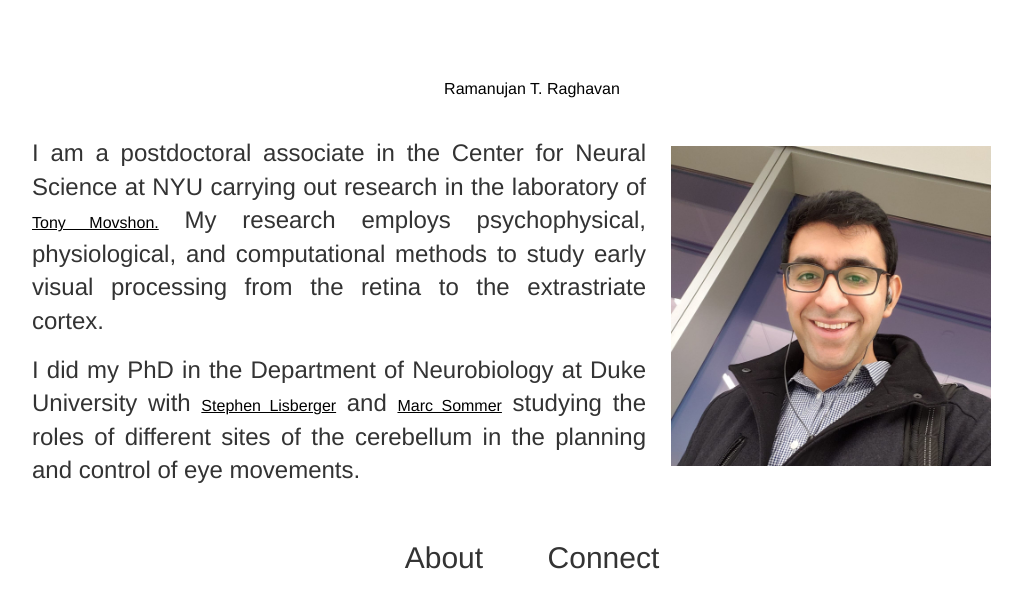
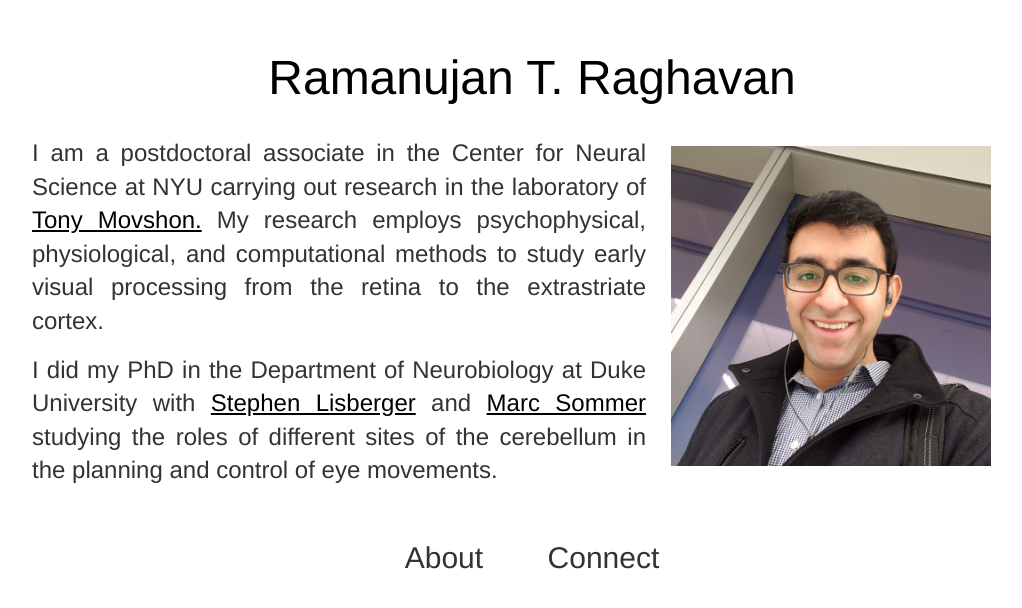
Before and after one commit to rtraghavan/rtraghavan.github.io, a Jekyll site: the page built from index.html, in a window 1280 px wide. Shown: the top 608 px of the page, without its empty margins (108-1130 px from the left). Built offline with Jekyll 4.4.1, drawn with Linux system fonts in a browser that asks for light colours.

Commit message:
Update main.css

```diff
--- a/css/main.css
+++ b/css/main.css
@@ -27,7 +27,6 @@ body {
 
 
 a {
-  font: 16px/1.4 "Helvetica", sans-serif;
   outline: 0;
   color: #000;
   text-decoration: underline;
```
